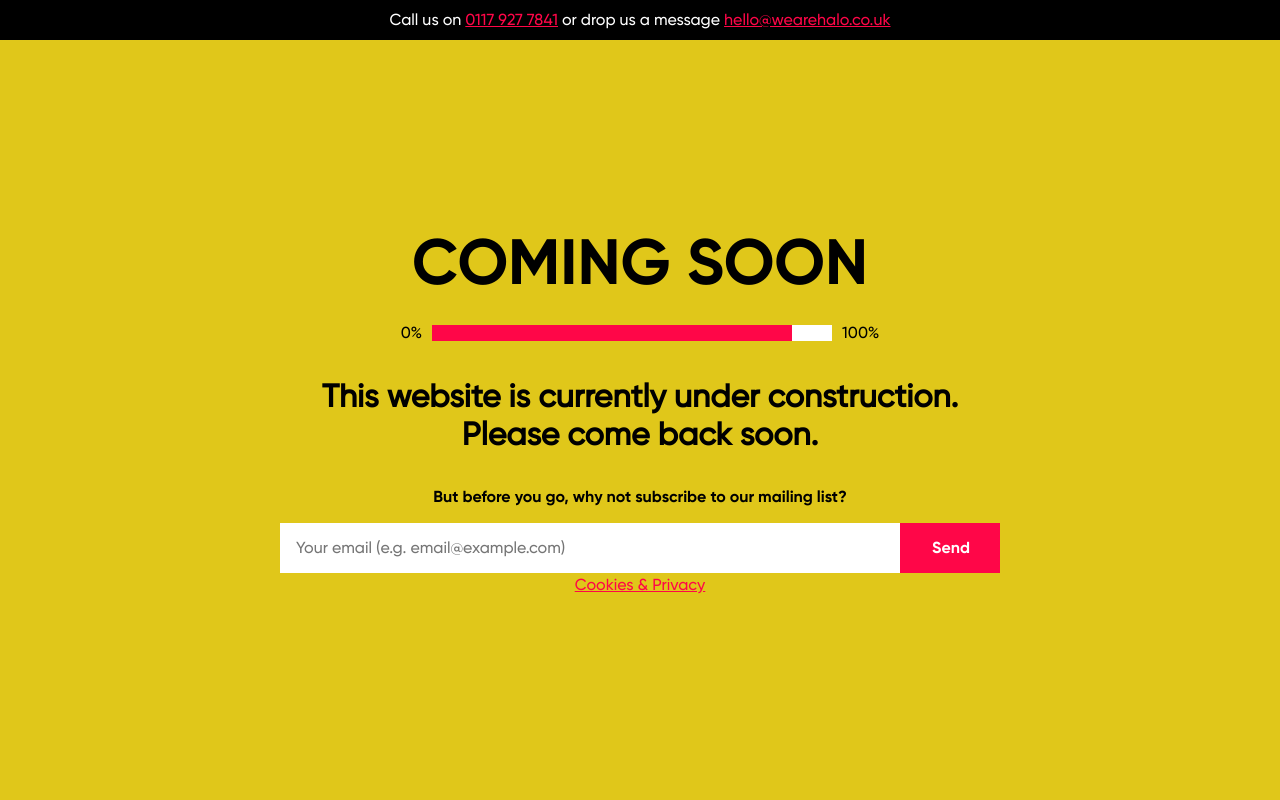
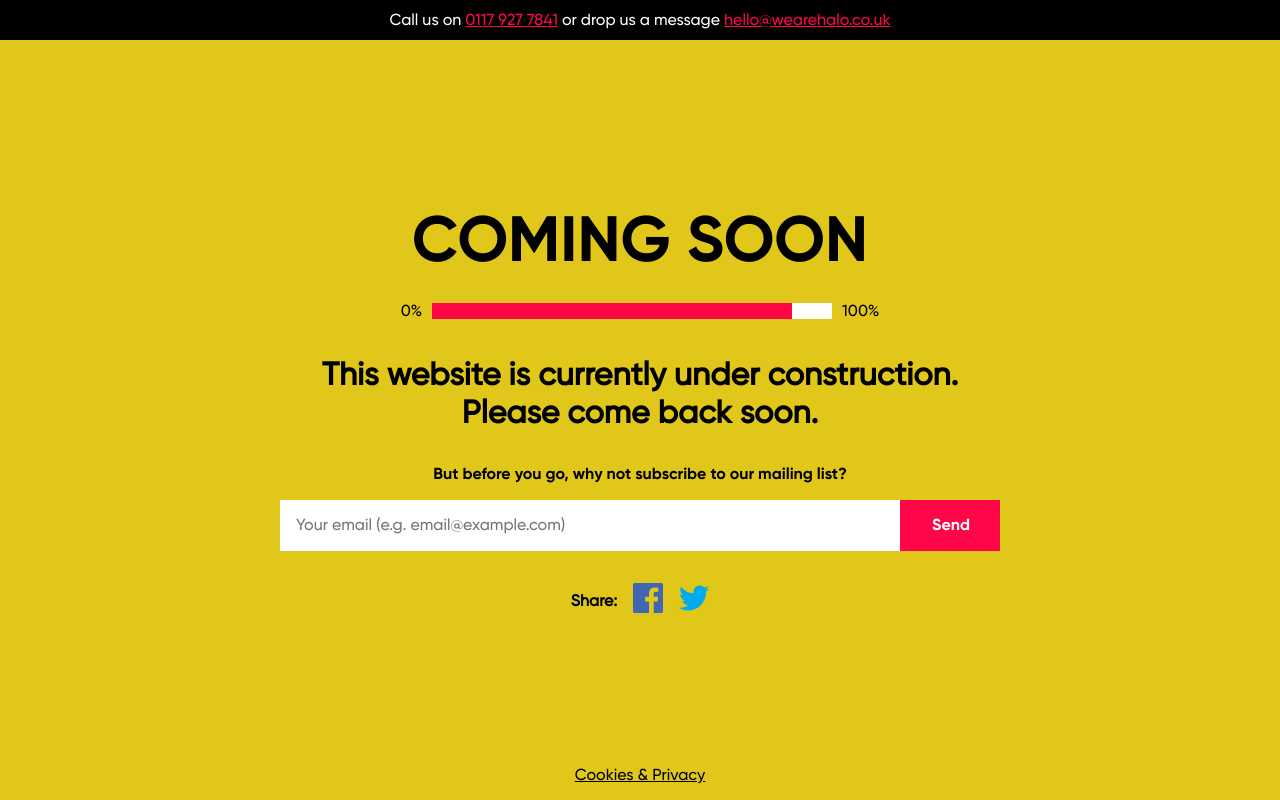
Before and after one commit to vuonguyen/LandingPage, a PHP site: page / in a window 1280 px wide. Run offline with PHP 8.4, Linux system fonts and the light colour scheme.

Commit message:
Add favicon, .htaccess

```diff
--- /dev/null
+++ b/assets/sass/_footer.scss
@@ -0,0 +1,12 @@
+.footer {
+    position: fixed;
+    bottom  : 0.8rem;
+
+    a {
+        color: $color-black;
+
+        &:hover {
+            color: $color-pink;
+        }
+    }
+}
--- a/assets/sass/_site.scss
+++ b/assets/sass/_site.scss
@@ -25,4 +25,23 @@
         background-color: $color-black;
         color           : $color-white;
     }
+
+    &__social {
+        display        : flex;
+        justify-content: center;
+        align-items    : center;
+        margin-top     : 2em;
+
+        a {
+            display        : inline-block;
+            padding-left   : 1em;
+            text-decoration: none;
+            border         : none;
+        }
+
+        svg {
+            width : 30px;
+            height: 30px;
+        }
+    }
 }
--- a/assets/sass/_typography.scss
+++ b/assets/sass/_typography.scss
@@ -1,14 +1,16 @@
 @font-face {
-    font-family: 'Gilroy-Heavy';
-    src        : url("../fonts/gilroy-bold-webfont.woff2") format('woff2');
-    font-weight: normal;
-    font-style : normal;
+    font-family : 'Gilroy-Heavy';
+    src         : url("../fonts/gilroy-bold-webfont.woff2") format('woff2');
+    font-weight : normal;
+    font-style  : normal;
+    font-display: swap;
 }
 @font-face {
-    font-family: 'Gilroy-Normal';
-    src        : url("../fonts/gilroy-medium-webfont.woff2") format('woff2');
-    font-weight: normal;
-    font-style : normal;
+    font-family : 'Gilroy-Normal';
+    src         : url("../fonts/gilroy-medium-webfont.woff2") format('woff2');
+    font-weight : normal;
+    font-style  : normal;
+    font-display: swap;
 }
 $font-heading: 'Gilroy-Heavy', Helvetica, Arial, sans-serif;
 $font-text: 'Gilroy-Normal', Helvetica, Arial, sans-serif;
--- a/assets/sass/style.scss
+++ b/assets/sass/style.scss
@@ -5,3 +5,4 @@
 @import "header";
 @import "cta";
 @import "form";
+@import "footer";
--- a/index.php
+++ b/index.php
@@ -5,6 +5,7 @@
         <meta http-equiv="x-ua-compatible" content="ie=edge">
         <meta name="viewport" content="width=device-width, initial-scale=1">
         <meta name="description" content="Shaping brands. Connecting audiences. By thinking louder. Seeing bigger. Being bolder. Killing the silence.">
+        <link rel="icon" type="image/png" sizes="16x16" href="/assets/images/favicon-16x16.png">
         <title>Holding page</title>
         <link rel="stylesheet" href="/assets/css/style.css" />
     </head>
@@ -37,10 +38,13 @@
                     </form>
                 </div>
             </section>
+            <?php include 'parts/social.php' ?>
 
-            <footer class="site__footer">
+            <footer class="footer">
                 <nav class="site__nav--footer">
                     <a class="nav__item cta" href="https://wearehalo.co.uk/cookies-and-privacy/">Cookies & Privacy</a>
+
+
                 </nav>
             </footer>
         </main>
--- /dev/null
+++ b/parts/social.php
@@ -0,0 +1,10 @@
+<div class="site__social site__section fadeIn">
+    <span><strong>Share: </strong></span>
+    <a title="Share on Facebook" target="_blank" href="https://www.facebook.com/sharer/sharer.php?u=http://halo.vnguyen.co.uk">
+        <svg xmlns="http://www.w3.org/2000/svg" viewBox="0 0 48 48"><g fill="none" fill-rule="evenodd"><path fill="#4267B2" d="M25.638 48H2.65A2.65 2.65 0 010 45.35V2.65A2.649 2.649 0 012.65 0H45.35A2.649 2.649 0 0148 2.65v42.7A2.65 2.65 0 0145.351 48H33.119V29.412h6.24l.934-7.244h-7.174v-4.625c0-2.098.583-3.527 3.59-3.527l3.836-.002V7.535c-.663-.088-2.94-.285-5.59-.285-5.53 0-9.317 3.376-9.317 9.575v5.343h-6.255v7.244h6.255V48z"/></g></svg>
+    </a>
+
+    <a title="Share on Twitter" target="_blank" href="https://twitter.com/intent/tweet?text=Check%20out%20This%20new%20website: http://halo.vnguyen.co.uk">
+        <svg xmlns="http://www.w3.org/2000/svg" viewBox="0 0 48 40"><g fill="none" fill-rule="evenodd"><path fill="#00acee" d="M48 4.735a19.235 19.235 0 01-5.655 1.59A10.076 10.076 0 0046.675.74a19.395 19.395 0 01-6.257 2.447C38.627 1.225 36.066 0 33.231 0c-5.435 0-9.844 4.521-9.844 10.098 0 .791.085 1.56.254 2.3C15.456 11.974 8.2 7.96 3.34 1.842A10.281 10.281 0 002.01 6.925c0 3.502 1.738 6.593 4.38 8.405a9.668 9.668 0 01-4.462-1.26v.124c0 4.894 3.395 8.977 7.903 9.901a9.39 9.39 0 01-2.595.356c-.634 0-1.254-.061-1.854-.18 1.254 4.01 4.888 6.932 9.199 7.01-3.37 2.71-7.618 4.325-12.23 4.325-.795 0-1.58-.047-2.35-.139C4.359 38.327 9.537 40 15.096 40c18.115 0 28.019-15.385 28.019-28.73 0-.439-.009-.878-.026-1.308A20.211 20.211 0 0048 4.735"/></g></svg>
+    </a>
+</div>
```
Also changed, not shown: gulpfile.js (+7 -7 lines), .htaccess (added), assets/css/style.css, assets/images/favicon-16x16.png (added), 1 other file.
